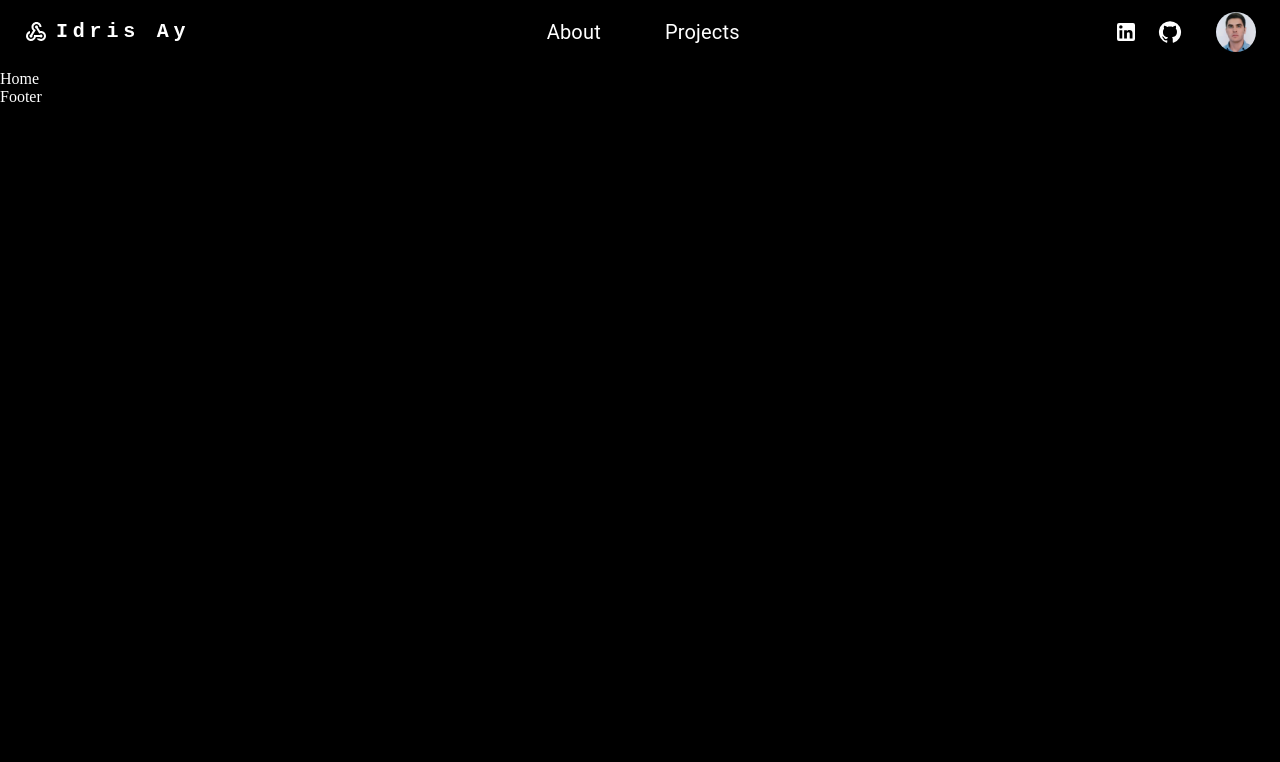
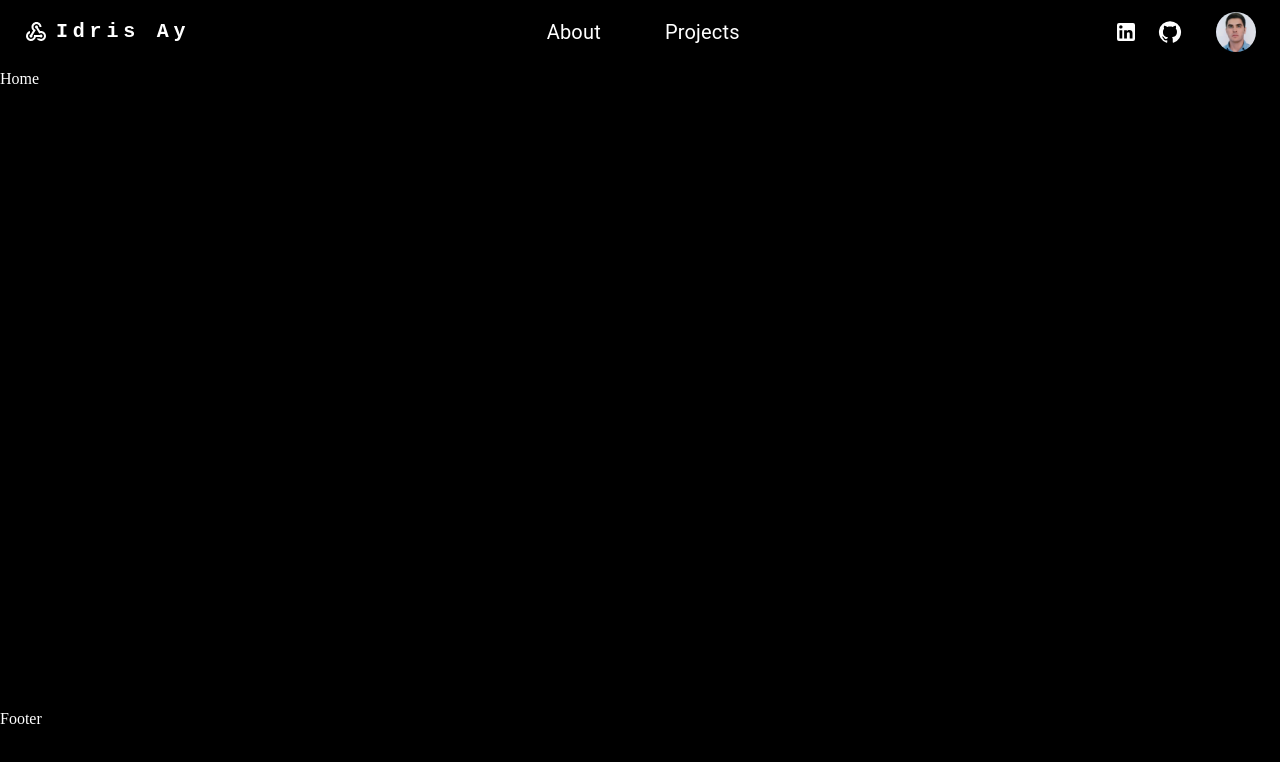
Before and after one commit to idrisay/developer-portfolio, a React (Create React App) app: page / in a window 1280 px wide. Shown: the top 762 px of the page. Built offline with nearby package versions, Linux system fonts and the light colour scheme; a web font is replaced by a local one.

Commit message:
feat: add mon height

```diff
--- a/src/routing/Router.js
+++ b/src/routing/Router.js
@@ -1,4 +1,4 @@
-import Home  from "../pages/Home";
+import Home from "../pages/Home";
 import React from "react";
 import { BrowserRouter, Routes, Route } from "react-router-dom";
 import About from "../pages/About";
@@ -9,13 +9,15 @@ import Footer from "../components/Footer";
 const Router = () => {
   return (
     <BrowserRouter>
-    <Navbar/>
-      <Routes>
-        <Route path="/" element={<Home />} />
-        <Route path="/about" element={<About />} />
-        <Route path="/projects" element={<Projects />} />
-      </Routes>
-      <Footer/>
+      <Navbar />
+      <div style={{ minHeight: "80vh" }}>
+        <Routes>
+          <Route path="/" element={<Home />} />
+          <Route path="/about" element={<About />} />
+          <Route path="/projects" element={<Projects />} />
+        </Routes>
+      </div>
+      <Footer />
     </BrowserRouter>
   );
 };
```
